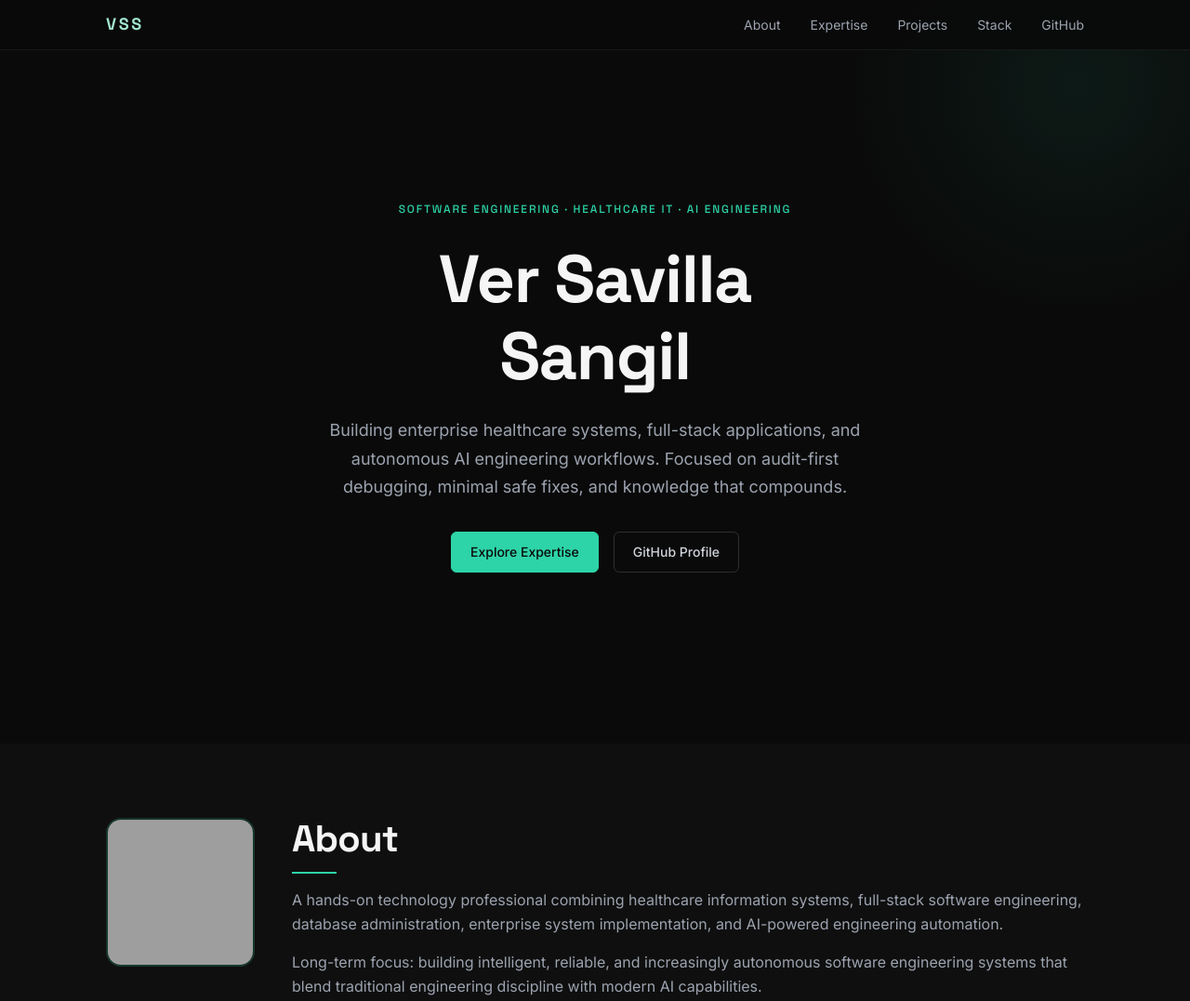
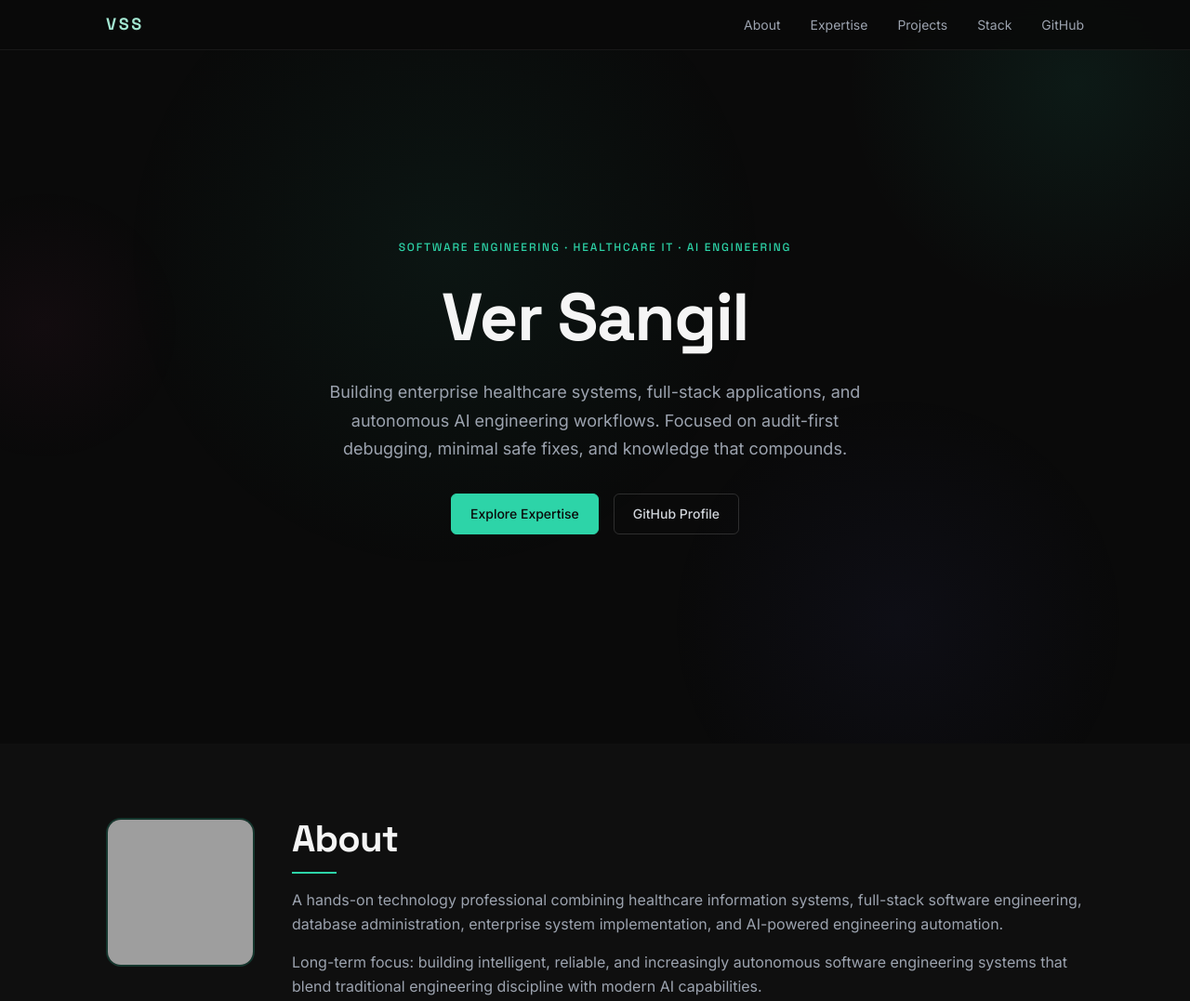
Before and after one commit to PapaBear911/papabear911.github.io, a plain HTML site: page index.html in a window 1280 px wide. Shown: the top 1077 px of the page at 93% size. Drawn offline with Linux system fonts and the light colour scheme; grey boxes are pictures that could not be loaded.

Commit message:
Rename to Ver Sangil; add parallax scrolling and scroll-telling reveals
- Display name changed from 'Ver Savilla Sangil' to 'Ver Sangil' across index.html, README.md, style.css
- Hero: three parallax background layers drift at different rates on scroll (depth illusion, Framer-inspired)
- Scroll reveal via IntersectionObserver: sections and cards fade/slide into view, staggered in reveal-groups
- .js html class guard keeps content visible without JavaScript
- prefers-reduced-motion disables parallax/reveal animations

```diff
--- a/index.html
+++ b/index.html
@@ -3,8 +3,8 @@
 <head>
   <meta charset="UTF-8">
   <meta name="viewport" content="width=device-width, initial-scale=1.0">
-  <meta name="description" content="Ver Savilla Sangil — Software Engineering, Healthcare IT, Full-Stack Development, AI Engineering">
-  <title>Ver Savilla Sangil</title>
+  <meta name="description" content="Ver Sangil — Software Engineering, Healthcare IT, Full-Stack Development, AI Engineering">
+    <title>Ver Sangil</title>
   <link rel="icon" href="https://avatars.githubusercontent.com/u/108722772?v=4" type="image/png">
   <link rel="preconnect" href="https://fonts.googleapis.com">
   <link rel="preconnect" href="https://fonts.gstatic.com" crossorigin>
@@ -29,9 +29,12 @@
 
   <main id="main">
     <header class="hero">
-      <div class="hero-inner">
+      <div class="parallax-layer" data-speed="0.15" aria-hidden="true"></div>
+      <div class="parallax-layer" data-speed="0.35" aria-hidden="true"></div>
+      <div class="parallax-layer" data-speed="0.55" aria-hidden="true"></div>
+      <div class="hero-inner reveal">
         <div class="hero-eyebrow">Software Engineering · Healthcare IT · AI Engineering</div>
-        <h1>Ver Savilla<br>Sangil</h1>
+        <h1>Ver Sangil</h1>
         <p class="hero-sub">Building enterprise healthcare systems, full-stack applications, and autonomous AI engineering workflows. Focused on audit-first debugging, minimal safe fixes, and knowledge that compounds.</p>
         <div class="hero-actions">
           <a href="#expertise" class="btn btn-primary">Explore Expertise</a>
@@ -44,7 +47,7 @@
       <div class="container">
         <div class="profile-card">
           <div class="profile-image">
-            <img src="https://avatars.githubusercontent.com/u/108722772?v=4" alt="Ver Savilla Sangil — profile photo" loading="eager" width="160" height="160">
+            <img src="https://avatars.githubusercontent.com/u/108722772?v=4" alt="Ver Sangil — profile photo" loading="eager" width="160" height="160">
           </div>
           <div class="profile-content">
             <h2>About</h2>
@@ -60,16 +63,16 @@
 
     <section id="expertise" class="section section--expertise">
       <div class="container">
-        <h2>Expertise</h2>
-        <div class="expertise-grid">
-          <article class="expertise-card">
+        <h2 class="reveal">Expertise</h2>
+          <div class="expertise-grid reveal-group">
+          <article class="expertise-card reveal">
             <div class="expertise-icon" aria-hidden="true">
               <svg xmlns="http://www.w3.org/2000/svg" viewBox="0 0 24 24" fill="none" stroke="currentColor" stroke-width="1.5" stroke-linecap="round" stroke-linejoin="round"><path d="M12 3v18"/><path d="M3 12h18"/><rect x="5" y="5" width="14" height="14" rx="2"/><path d="M8 5V3"/><path d="M16 5V3"/><path d="M8 21v-2"/><path d="M16 21v-2"/></svg>
             </div>
             <h3>Healthcare IT</h3>
             <p>Hospital information systems, EMR/EHR, PhilHealth eClaims, healthcare workflow automation, and regulatory compliance reporting.</p>
           </article>
-          <article class="expertise-card">
+          <article class="expertise-card reveal">
             <div class="expertise-icon" aria-hidden="true">
               <svg xmlns="http://www.w3.org/2000/svg" viewBox="0 0 24 24" fill="none" stroke="currentColor" stroke-width="1.5" stroke-linecap="round" stroke-linejoin="round"><polyline points="16 18 22 12 16 6"/><polyline points="8 6 2 12 8 18"/></svg>
             </div>
@@ -110,8 +113,8 @@
 
     <section id="projects" class="section section--projects">
       <div class="container">
-        <h2>Projects & Initiatives</h2>
-        <div class="projects-grid">
+        <h2 class="reveal">Projects &amp; Initiatives</h2>
+        <div class="projects-grid reveal-group">
           <article class="project-card">
             <div class="project-tag" aria-hidden="true">Featured</div>
             <h3>MEDIX-MCP</h3>
@@ -157,8 +160,8 @@
 
     <section id="stack" class="section section--stack">
       <div class="container">
-        <h2>Technology Stack</h2>
-        <div class="stack-grid">
+        <h2 class="reveal">Technology Stack</h2>
+        <div class="stack-grid reveal-group">
           <div class="stack-group">
             <h3>Backend</h3>
             <ul class="stack-list" role="list">
@@ -205,9 +208,61 @@
     </section>
   </main>
 
+  <script>
+    (function () {
+      document.documentElement.classList.add('js');
+      var prefersReduced = window.matchMedia('(prefers-reduced-motion: reduce)').matches;
+
+      if (!prefersReduced) {
+        // ── Parallax layers (depth illusion) ─────────────
+        var layers = document.querySelectorAll('.parallax-layer');
+        var ticking = false;
+
+        function updateParallax() {
+          var scrollY = window.pageYOffset;
+          layers.forEach(function (layer) {
+            var speed = layer.getAttribute('data-speed') || 0.2;
+            var y = -(scrollY * speed);
+            layer.style.transform = 'translate3d(0, ' + y + 'px, 0)';
+          });
+          ticking = false;
+        }
+
+        window.addEventListener('scroll', function () {
+          if (!ticking) {
+            window.requestAnimationFrame(updateParallax);
+            ticking = true;
+          }
+        });
+        updateParallax();
+
+        // ── Scroll reveal (Intersection Observer) ────────
+        var revealObserver = new IntersectionObserver(function (entries) {
+          entries.forEach(function (entry) {
+            if (entry.isIntersecting) {
+              entry.target.classList.add('is-visible');
+              revealObserver.unobserve(entry.target);
+            }
+          });
+        }, { threshold: 0.1, rootMargin: '0px 0px -10% 0px' });
+
+        document.querySelectorAll('.reveal, .section').forEach(function (el) {
+          revealObserver.observe(el);
+        });
+
+        // Stagger children of reveal-groups
+        document.querySelectorAll('.reveal-group').forEach(function (group) {
+          group.querySelectorAll('.reveal').forEach(function (el, i) {
+            el.style.setProperty('--reveal-delay', (i * 0.08) + 's');
+          });
+        });
+      }
+    })();
+  </script>
+
   <footer class="footer">
     <div class="container">
-      <p>Ver Savilla Sangil &middot; PapaBear911</p>
+      <p>Ver Sangil &middot; PapaBear911</p>
       <p class="footer-tagline">Audit &rarr; Act &rarr; Persist &rarr; Repeat</p>
       <nav aria-label="Social links">
         <ul class="footer-links" role="list">
--- a/style.css
+++ b/style.css
@@ -1,5 +1,5 @@
 /* ================================================
-   Ver Savilla Sangil — Portfolio
+   Ver Sangil — Portfolio
    Dark theme · Space Grotesk + Inter
    ================================================ */
 
@@ -554,6 +554,66 @@ h3 {
   }
 }
 
+/* ── Parallax layers (hero depth) ───────────────── */
+.parallax-layer {
+  position: absolute;
+  border-radius: 50%;
+  background: radial-gradient(circle at center, rgba(45, 212, 168, 0.06) 0%, transparent 70%);
+  pointer-events: none;
+  z-index: 0;
+}
+
+.parallax-layer:nth-of-type(1) {
+  top: -10%;
+  left: 10%;
+  width: 700px;
+  height: 700px;
+}
+
+.parallax-layer:nth-of-type(2) {
+  bottom: -15%;
+  right: 5%;
+  width: 500px;
+  height: 500px;
+  background: radial-gradient(circle at center, rgba(99, 102, 241, 0.05) 0%, transparent 70%);
+}
+
+.parallax-layer:nth-of-type(3) {
+  top: 25%;
+  left: -8%;
+  width: 300px;
+  height: 300px;
+  background: radial-gradient(circle at center, rgba(236, 72, 153, 0.04) 0%, transparent 70%);
+}
+
+/* ── Scroll reveal (JS-enhanced; hidden only when JS runs) ──── */
+.js .reveal {
+  opacity: 0;
+  transform: translateY(22px);
+  transition: opacity 0.6s ease, transform 0.6s ease;
+}
+
+.js .reveal.is-visible {
+  opacity: 1;
+  transform: translateY(0);
+}
+
+.js .reveal-group > .reveal {
+  transition-delay: var(--reveal-delay, 0s);
+}
+
+/* ── Section entrance ───────────────────────────── */
+.js .section {
+  opacity: 0;
+  transform: translateY(18px);
+  transition: opacity 0.7s ease, transform 0.7s ease;
+}
+
+.js .section.is-visible {
+  opacity: 1;
+  transform: translateY(0);
+}
+
 /* ── Reduced Motion ────────────────────────────── */
 @media (prefers-reduced-motion: reduce) {
   *, *::before, *::after {
```
Also changed, not shown: 1 other file.
